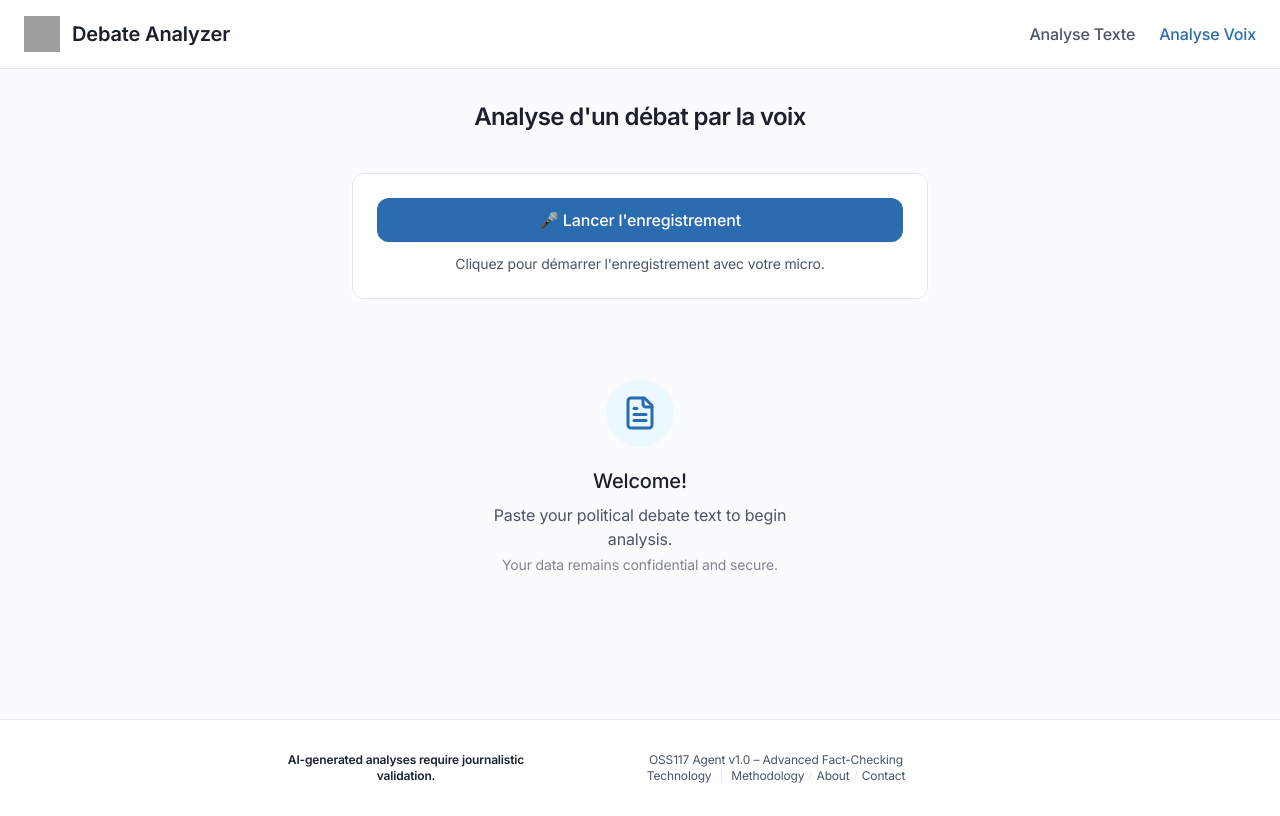
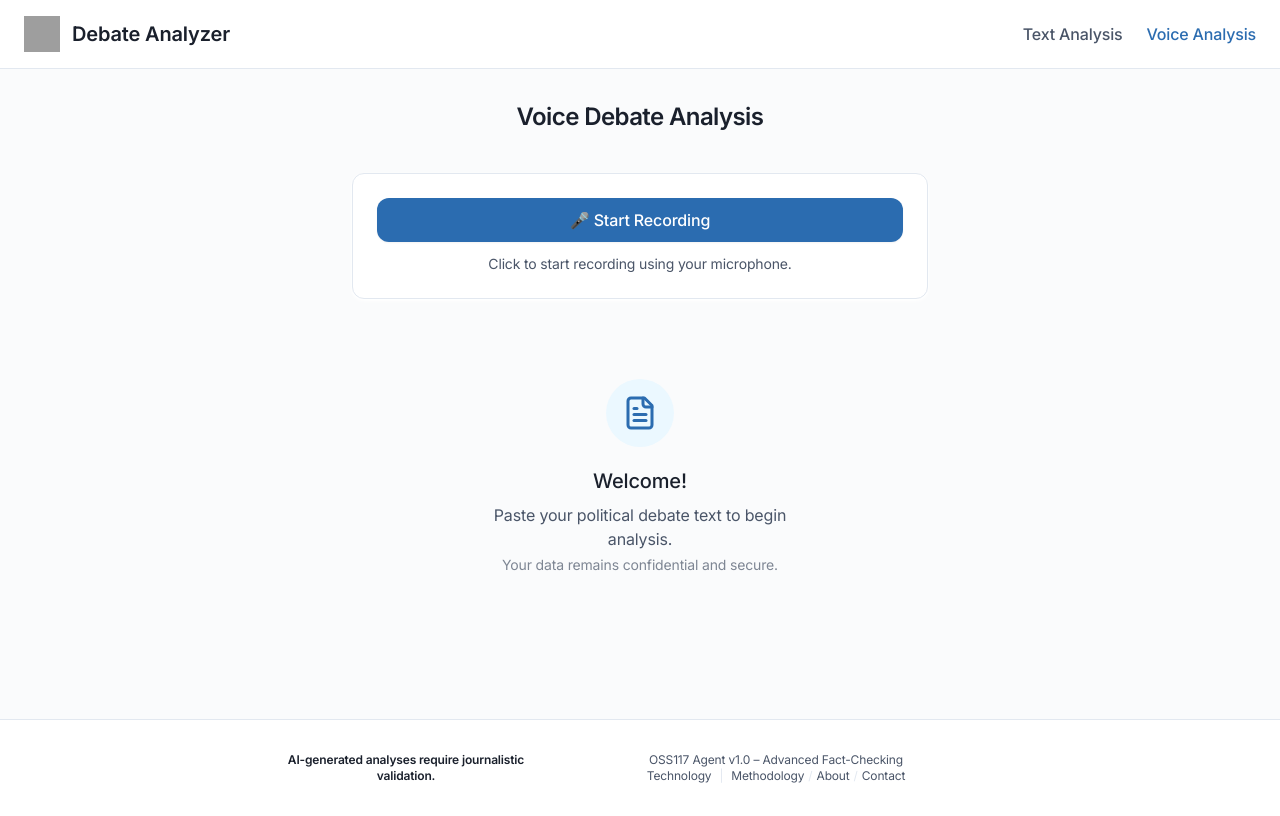
Before and after one commit to IlannAmi/truth-seeker-agent-provocateur, a React (Vite) app: page /audio in a window 1280 px wide. Built offline with nearby package versions, Linux system fonts and the light colour scheme; grey boxes are pictures that could not be loaded.

Commit message:
Refactor: Translate UI text to English
This commit translates all French text in the UI to English, including labels, button text, and page titles.

```diff
--- a/src/components/HeaderInstitutionnel.tsx
+++ b/src/components/HeaderInstitutionnel.tsx
@@ -12,10 +12,10 @@ export default function HeaderInstitutionnel() {
       </div>
       <nav className="flex items-center gap-6">
         <Link to="/" className={`font-medium text-base hover:underline ${location.pathname === "/" ? "text-institutional-blue" : "text-secondary-text"}`}>
-          Analyse Texte
+          Text Analysis
         </Link>
         <Link to="/audio" className={`font-medium text-base hover:underline ${location.pathname === "/audio" ? "text-institutional-blue" : "text-secondary-text"}`}>
-          Analyse Voix
+          Voice Analysis
         </Link>
       </nav>
     </header>
--- a/src/pages/AudioFactCheck.tsx
+++ b/src/pages/AudioFactCheck.tsx
@@ -55,7 +55,7 @@ export default function AudioFactCheck() {
     } catch {
       setIsMicAllowed(false);
       setStatus("idle");
-      setErrorMsg("Permission au micro refusée.");
+      setErrorMsg("Microphone permission denied.");
     }
   };
 
@@ -68,15 +68,15 @@ export default function AudioFactCheck() {
   // Simulate audio transcription + analysis
   const handleSendAudio = async (audioBlob: Blob) => {
     setStatus("transcribing");
-    // Remplace ici par ton appel d'API qui gère la transcription et le fact-checking
+    // Replace here by your API call that handles transcription and fact-checking
     try {
-      // --- Simulation : transcription + analyse
+      // --- Simulation: transcription + analysis
       setTimeout(() => {
-        // Simulé : texte reconnu depuis l'audio
+        // Simulated: text recognized from audio
         const simulatedText = "Unemployment dropped by 15% this year. CO2 emissions decreased over the past year.";
         setTranscript(simulatedText);
 
-        // Ici, tu réutilises la logique d'analyse textuelle
+        // Here, reuse your text analysis logic
         setStatus("analyzing");
         setTimeout(() => {
           setResults([
@@ -109,7 +109,7 @@ export default function AudioFactCheck() {
         }, 1500);
       }, 1750);
     } catch (e) {
-      setErrorMsg("Erreur pendant l'analyse de l'audio.");
+      setErrorMsg("Error during audio analysis.");
       setStatus("error");
     }
   };
@@ -126,7 +126,7 @@ export default function AudioFactCheck() {
     <div className="bg-background min-h-screen w-full flex flex-col font-inter">
       <HeaderInstitutionnel />
       <main className="flex-grow flex-col flex items-center justify-start pt-8 px-2 w-full">
-        <h2 className="text-2xl font-bold mb-4">Analyse d'un débat par la voix</h2>
+        <h2 className="text-2xl font-bold mb-4">Voice Debate Analysis</h2>
 
         {(status === "idle" || status === "error") && (
           <div className="card p-6 max-w-xl w-full mx-auto mt-6 text-center">
@@ -134,39 +134,39 @@ export default function AudioFactCheck() {
               onClick={handleStartRecording}
               className="w-full h-11 rounded-lg font-medium text-base bg-institutional-blue text-white shadow-sm hover:bg-institutional-blue/90 transition-all"
             >
-              🎤 Lancer l'enregistrement
+              🎤 Start Recording
             </Button>
             {!isMicAllowed &&
-              <div className="text-destructive mt-3">Autorisation micro refusée.</div>
+              <div className="text-destructive mt-3">Microphone permission denied.</div>
             }
             {errorMsg && (
               <div className="text-destructive mt-3">{errorMsg}</div>
             )}
-            <div className="text-secondary-text mt-3 text-sm">Cliquez pour démarrer l'enregistrement avec votre micro.</div>
+            <div className="text-secondary-text mt-3 text-sm">Click to start recording using your microphone.</div>
           </div>
         )}
 
         {status === "recording" && (
           <div className="card p-6 max-w-xl w-full mx-auto mt-6 text-center">
-            <div className="text-lg mb-4">⏺️ Enregistrement en cours...</div>
+            <div className="text-lg mb-4">⏺️ Recording in progress...</div>
             <Button
               onClick={handleStopRecording}
               variant="destructive"
               className="w-full h-11 rounded-lg font-medium text-base"
             >
-              Arrêter et analyser
+              Stop and Analyze
             </Button>
-            <div className="text-secondary-text mt-3 text-sm">Parlez clairement, puis cliquez quand c'est terminé.</div>
+            <div className="text-secondary-text mt-3 text-sm">Speak clearly, then click when finished.</div>
           </div>
         )}
 
         {status === "transcribing" && (
           <div className="card p-6 max-w-xl w-full mx-auto mt-6 text-center">
-            <div className="animate-pulse text-lg font-medium">🔎 Transcription et analyse en cours...</div>
+            <div className="animate-pulse text-lg font-medium">🔎 Transcription and analysis in progress...</div>
           </div>
         )}
 
-        {/* Affichage transcription et résultats */}
+        {/* Display transcription and results */}
         {(status === "analyzing" || status === "completed") && (
           <div className="w-full">
             {audioUrl && (
@@ -174,13 +174,13 @@ export default function AudioFactCheck() {
                 <audio src={audioUrl} controls className="mb-2" />
                 {transcript && (
                   <div className="text-sm text-secondary-text mb-2">
-                    <strong>Transcription :</strong> {transcript}
+                    <strong>Transcription:</strong> {transcript}
                   </div>
                 )}
               </div>
             )}
             {results.length === 0 && (
-              <div className="text-center py-10">Analyse en cours...</div>
+              <div className="text-center py-10">Analysis in progress...</div>
             )}
             {results.length > 0 &&
               <ResultsList results={results} onRetry={handleReset} />
```
